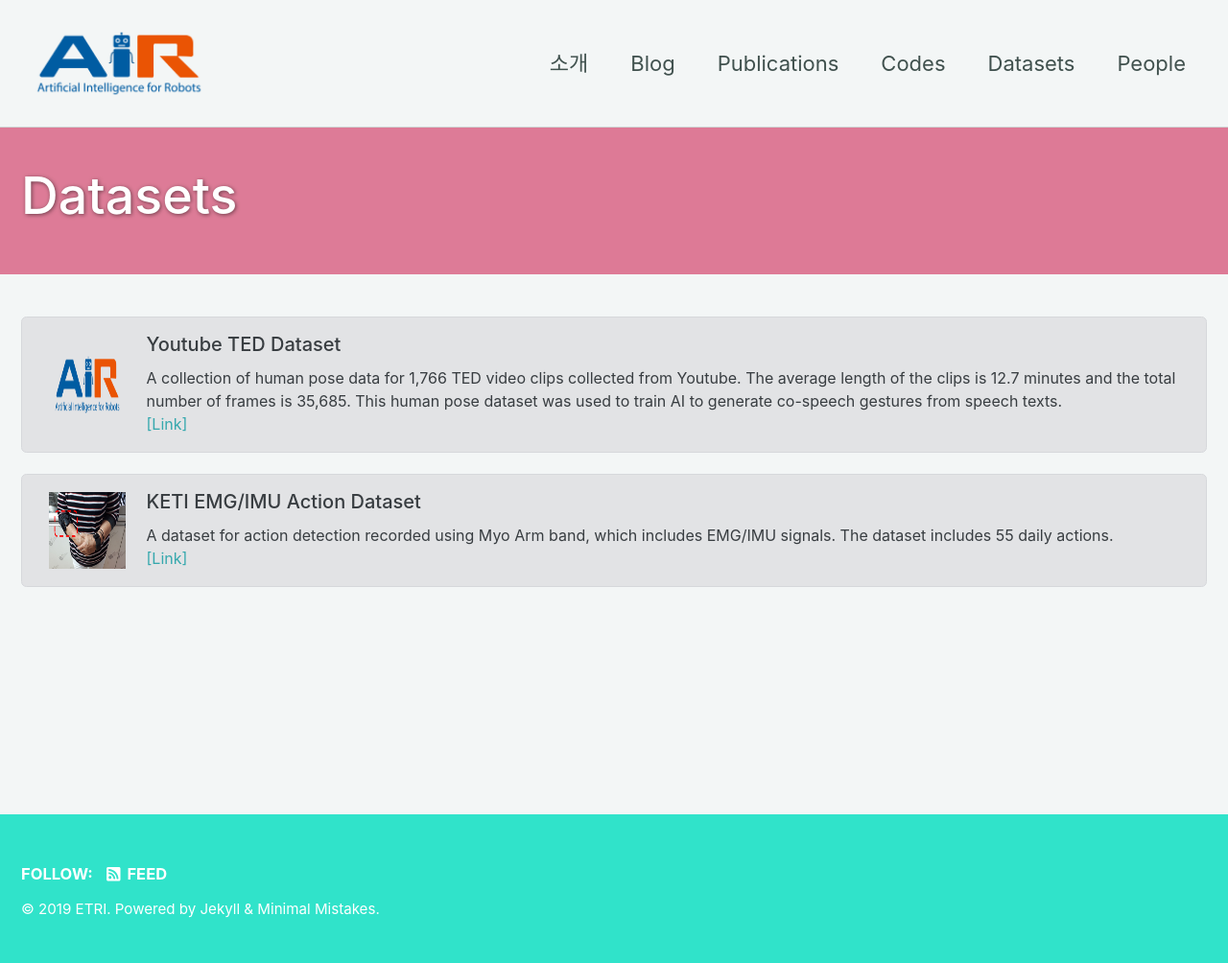
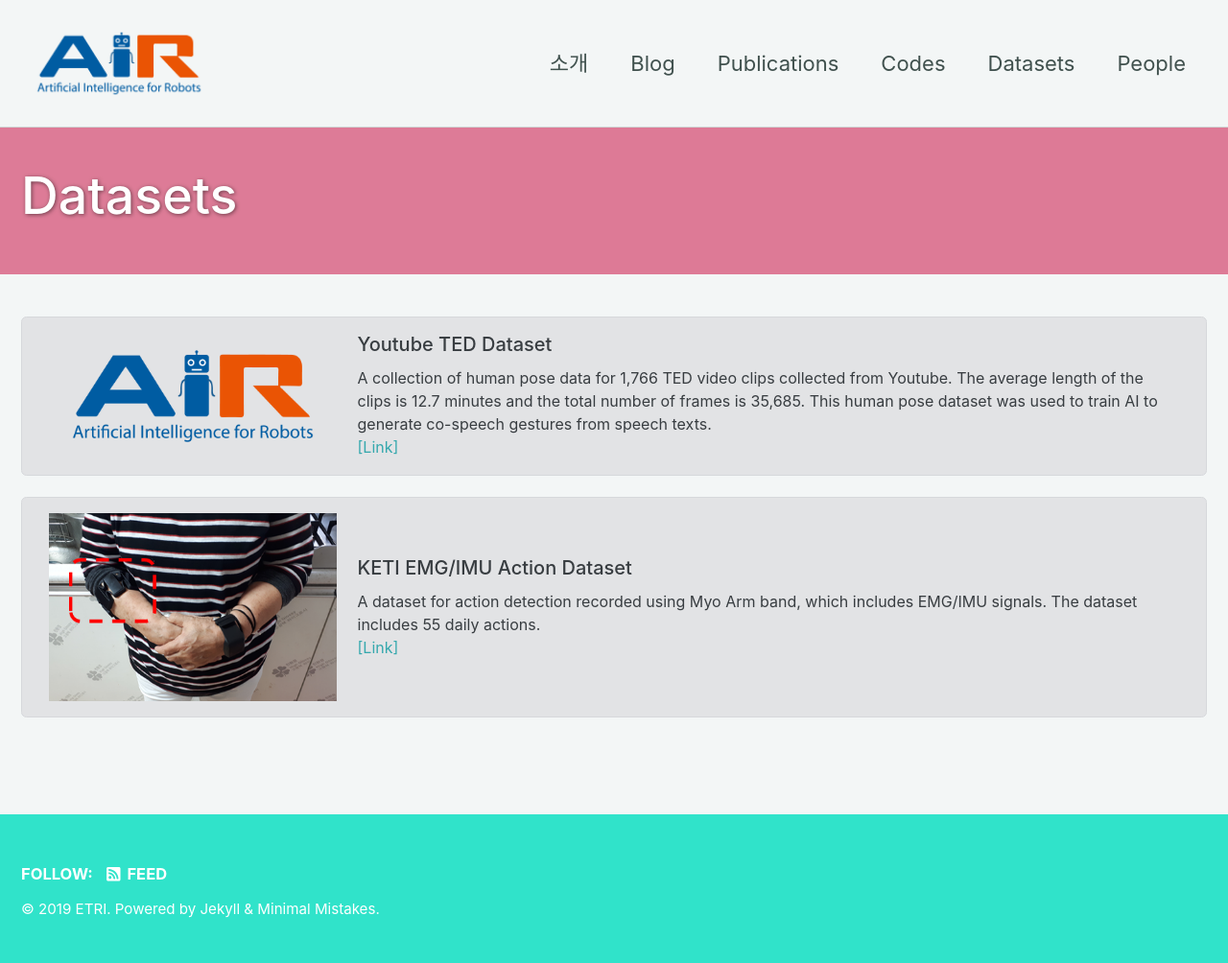
Before and after one commit to ai4robot/ai4robot.github.io, a Jekyll site: the page built from _pages/datasets.md, in a window 1280 px wide. Shown: the whole page at 96% size. Built offline with Jekyll 4.4.1, drawn with Linux system fonts in a browser that asks for light colours; cached includes are drawn as plain includes; nearby versions of some CDN libraries.

Commit message:
[feat] style for datasets page changed

```diff
--- a/_layouts/datasets.html
+++ b/_layouts/datasets.html
@@ -17,9 +17,9 @@ layout: splash
       <div class="alert alert-secondary" role="alert">
         <div class="media">
           {% if data.image %}
-          <img class="align-self-center mr-3 postimg" data-src="holder.js/80x80" alt="80x80" style="width: 80px; height: 80px;" src="{{data.image}}" data-holder-rendered="true">
+          <img class="align-self-center mr-3 postimg" data-src="holder.js/80x80" alt="80x80" style="width: 320px;" src="{{data.image}}" data-holder-rendered="true">
           {% else %}
-          <img class="align-self-center mr-3 postimg" data-src="holder.js/80x80" alt="80x80" style="width: 80px; height: 80px;" src="/assets/air.png" data-holder-rendered="true">
+          <img class="align-self-center mr-3 postimg" data-src="holder.js/80x80" alt="80x80" style="width: 320px;" src="/assets/air.png" data-holder-rendered="true">
           {% endif%}
           <div class="media-body" style="font-size: 16px;  margin: auto;">
             <h1>{{data.title}}</h1>
```
